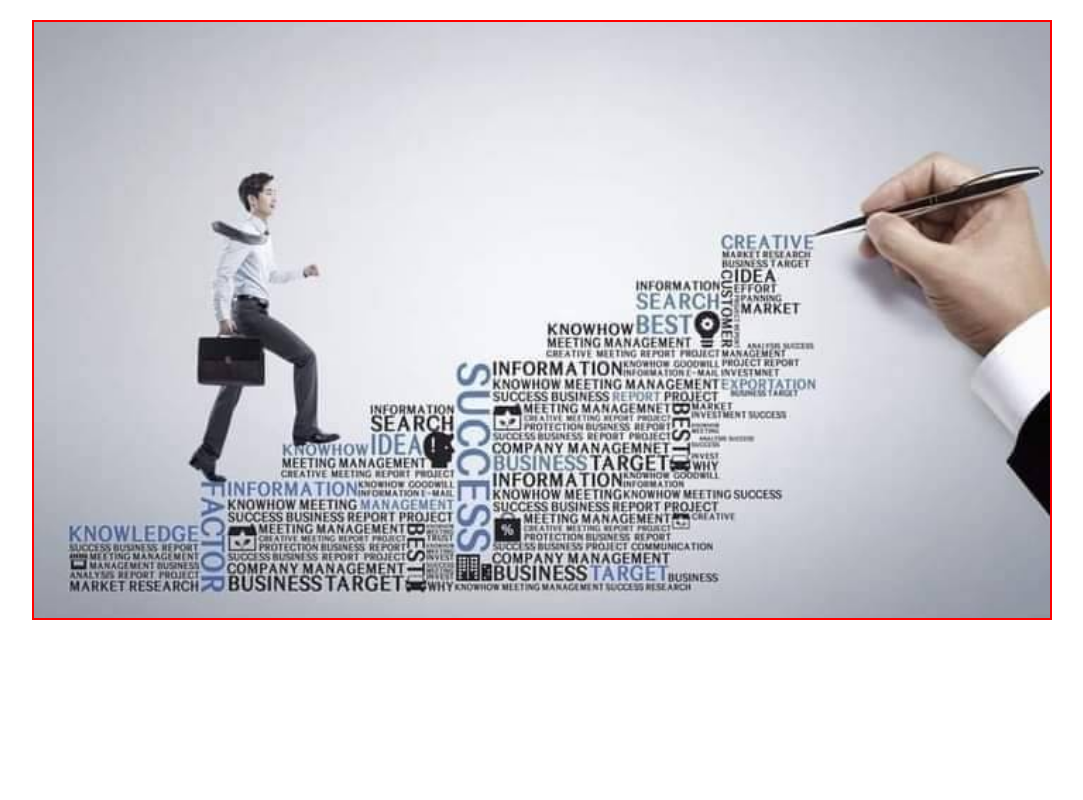
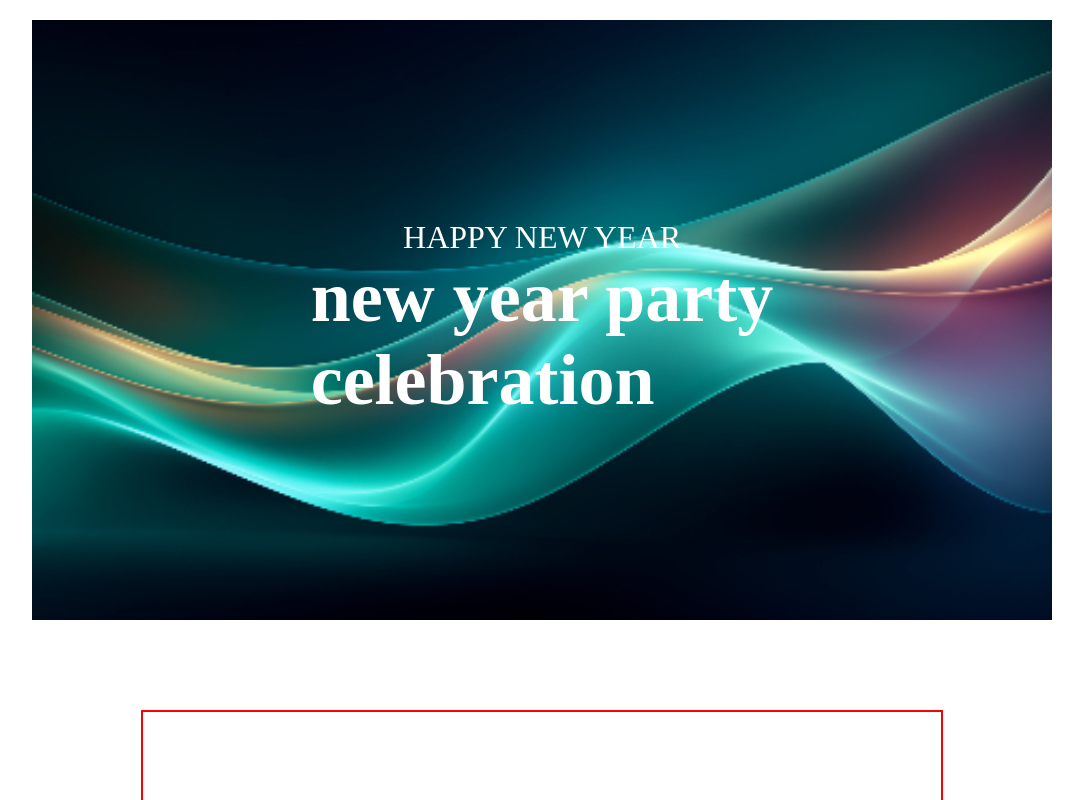
Before and after one commit to Jahirulisl/reword-one-repo, a plain HTML site: page index.html in a window 1280 px wide. Shown: the top 800 px of the page, without its empty margins (98-1181 px from the left). Drawn offline with Linux system fonts and the light colour scheme.

Commit message:
add section continer some blog

```diff
--- a/index.html
+++ b/index.html
@@ -8,9 +8,17 @@
 </head>
 <body>
     <header class="banner-container">
-
+        <div class="banner-content">
+            <p>HAPPY NEW YEAR</p>
+            <h1>new year party<br>celebration</h1>
+        </div>
     </header>
     <main>
+        <!-- 65%section starts hear -->
+        <!-- 65%section end hear -->
+      <section class="secound-section-contuber">
+
+      </section>
 
     </main>
     <footer>
--- a/styles/style.css
+++ b/styles/style.css
@@ -3,15 +3,46 @@
     margin: 0px;
     padding: 0px;
 }
-
+ /* banner section style  */
 .banner-container{
     width: 1020px;
     margin: 0 auto;
     min-height: 600px;
-    border: 2px solid red;
+
     margin-top: 20px;
-    background-image:url('../img/banner-img.jpg');
+    background-image:url('../img/banner-2.jpg');
+    background-color: rgba(0,0,0,0.0);
     background-position: center;
     background-repeat: no-repeat;
     background-size: cover;
+    background-blend-mode: overlay;
 }
+.banner-content{
+    display: flex;
+    flex-direction:column;
+    justify-content: center;
+    align-items: center;
+    height: 600px;
+
+}
+.banner-content p, h1{
+ color: white;
+
+}
+.banner-content p{
+    font-size: 32px;
+    font-weight: 400px;
+}
+.banner-content h1{
+ font-size: 72px;
+ font-weight: 900px;
+}
+/* 65%section styles starts hear  */
+.secound-section-contuber{
+    width: 802.9px;
+    height: 806px;
+    border: 2px solid red;
+    margin: 0 auto;
+    margin-top: 90px;
+
+}
```
Also changed, not shown: img/banner-2.jpg (added).
